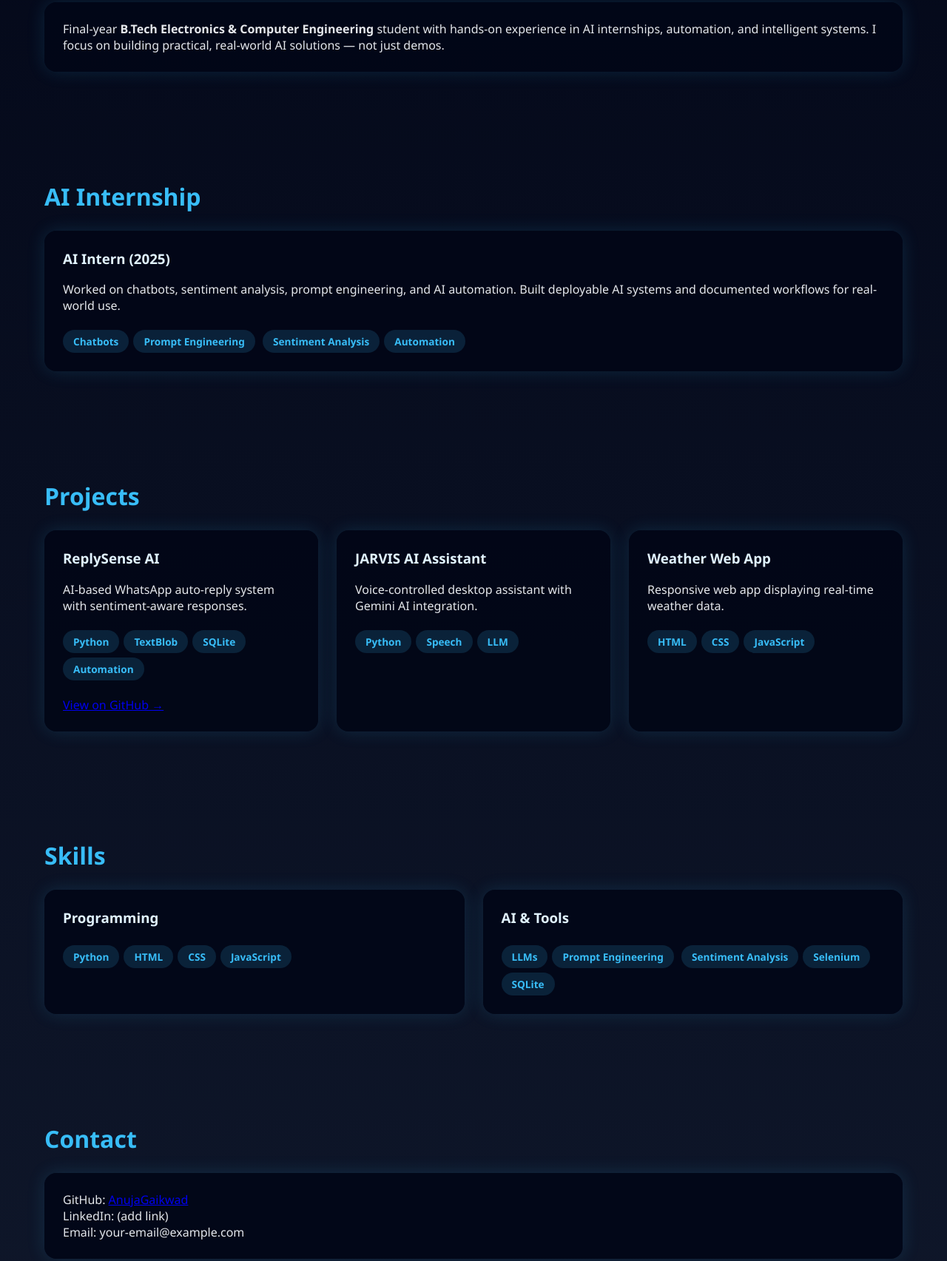
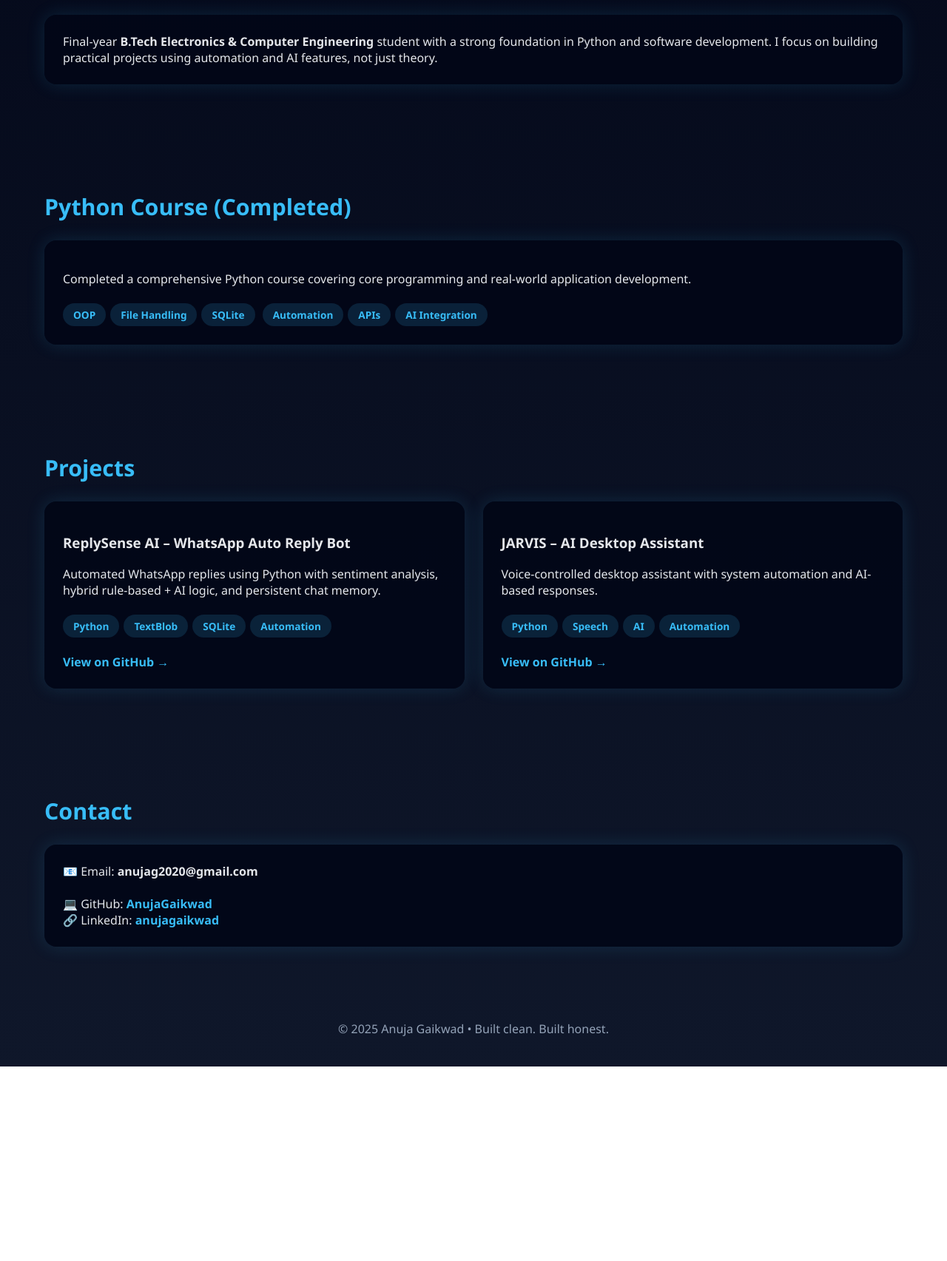
Before and after one commit to AnujaGaikwad/AnujaGaikwad.github.io, a plain HTML site: page index.html in a window 1280 px wide. Shown: the part 543-2248 px from the top of the page at 74% size. After the commit the page ends 1985 px from the top, so only its background shows below. Drawn offline with Linux system fonts and the light colour scheme.

Commit message:
Update index.html

```diff
--- a/index.html
+++ b/index.html
@@ -2,17 +2,34 @@
 <html lang="en">
 <head>
 <meta charset="UTF-8" />
-<title>Anuja Gaikwad | AI & Software Engineer</title>
+<title>Anuja Gaikwad | Software Engineer</title>
 <meta name="viewport" content="width=device-width, initial-scale=1.0" />
 
 <style>
+:root {
+  --bg: #020617;
+  --bg-soft: #0f172a;
+  --card: rgba(2,6,23,0.9);
+  --text: #e5e7eb;
+  --accent: #38bdf8;
+}
+
+.light {
+  --bg: #f8fafc;
+  --bg-soft: #e5e7eb;
+  --card: #ffffff;
+  --text: #020617;
+  --accent: #2563eb;
+}
+
 * { box-sizing: border-box; }
 
 body {
   margin: 0;
   font-family: "Segoe UI", system-ui, sans-serif;
-  background: linear-gradient(180deg, #020617, #0f172a);
-  color: #e5e7eb;
+  background: linear-gradient(180deg, var(--bg), var(--bg-soft));
+  color: var(--text);
+  transition: all 0.3s ease;
 }
 
 header {
@@ -25,25 +42,30 @@ header {
 }
 
 header h1 {
-  font-size: 3.2rem;
+  font-size: 3rem;
   margin-bottom: 8px;
 }
 
 header p {
-  font-size: 1.2rem;
+  font-size: 1.15rem;
   font-weight: 600;
 }
 
 .btn {
   display: inline-block;
-  margin-top: 22px;
-  padding: 14px 30px;
+  margin: 18px 10px 0;
+  padding: 12px 26px;
   background: #020617;
   color: #38bdf8;
   border-radius: 30px;
   font-weight: 700;
   text-decoration: none;
-  box-shadow: 0 0 25px rgba(56,189,248,0.6);
+}
+
+.toggle {
+  margin-top: 20px;
+  cursor: pointer;
+  font-size: 0.9rem;
 }
 
 section {
@@ -53,9 +75,9 @@ section {
 }
 
 h2 {
-  font-size: 2rem;
+  font-size: 1.9rem;
   margin-bottom: 25px;
-  color: #38bdf8;
+  color: var(--accent);
 }
 
 .grid {
@@ -65,15 +87,10 @@ h2 {
 }
 
 .card {
-  background: rgba(2,6,23,0.9);
+  background: var(--card);
   padding: 25px;
   border-radius: 16px;
   box-shadow: 0 0 25px rgba(56,189,248,0.15);
-}
-
-.card h3 {
-  margin-top: 0;
-  color: #e0f2fe;
 }
 
 .tags span {
@@ -82,9 +99,15 @@ h2 {
   padding: 6px 14px;
   border-radius: 20px;
   background: rgba(56,189,248,0.15);
-  color: #38bdf8;
+  color: var(--accent);
   font-size: 0.85rem;
   font-weight: 600;
+}
+
+a {
+  color: var(--accent);
+  font-weight: 600;
+  text-decoration: none;
 }
 
 .reveal {
@@ -105,36 +128,38 @@ footer {
 }
 </style>
 </head>
+
 <body>
 
 <header>
   <h1>Anuja Ramesh Gaikwad</h1>
-  <p>AI & Software Engineer | Python Developer | Automation</p>
+  <p>Software Engineer | Python Developer</p>
+
   <a class="btn" href="./Anuja_Gaikwad_Resume.pdf" target="_blank">Download Resume</a>
+
+  <div class="toggle" onclick="toggleTheme()">🌙 / ☀️ Toggle Theme</div>
 </header>
 
 <section class="reveal">
   <h2>About</h2>
   <div class="card">
-    Final-year <strong>B.Tech Electronics & Computer Engineering</strong> student with
-    hands-on experience in AI internships, automation, and intelligent systems.
-    I focus on building practical, real-world AI solutions — not just demos.
+    Final-year <strong>B.Tech Electronics & Computer Engineering</strong> student with a strong
+    foundation in Python and software development.
+    I focus on building practical projects using automation and AI features,
+    not just theory.
   </div>
 </section>
 
 <section class="reveal">
-  <h2>AI Internship</h2>
-  <div class="grid">
-    <div class="card">
-      <h3>AI Intern (2025)</h3>
-      <p>
-        Worked on chatbots, sentiment analysis, prompt engineering, and AI automation.
-        Built deployable AI systems and documented workflows for real-world use.
-      </p>
-      <div class="tags">
-        <span>Chatbots</span><span>Prompt Engineering</span>
-        <span>Sentiment Analysis</span><span>Automation</span>
-      </div>
+  <h2>Python Course (Completed)</h2>
+  <div class="card">
+    <p>
+      Completed a comprehensive Python course covering core programming and
+      real-world application development.
+    </p>
+    <div class="tags">
+      <span>OOP</span><span>File Handling</span><span>SQLite</span>
+      <span>Automation</span><span>APIs</span><span>AI Integration</span>
     </div>
   </div>
 </section>
@@ -144,66 +169,51 @@ footer {
   <div class="grid">
 
     <div class="card">
-      <h3>ReplySense AI</h3>
-      <p>AI-based WhatsApp auto-reply system with sentiment-aware responses.</p>
+      <h3>ReplySense AI – WhatsApp Auto Reply Bot</h3>
+      <p>
+        Automated WhatsApp replies using Python with sentiment analysis,
+        hybrid rule-based + AI logic, and persistent chat memory.
+      </p>
       <div class="tags">
-        <span>Python</span><span>TextBlob</span><span>SQLite</span>
-        <span>Automation</span>
+        <span>Python</span><span>TextBlob</span><span>SQLite</span><span>Automation</span>
       </div>
       <br>
-      <a href="https://github.com/AnujaGaikwad/ReplySense-AI-WhatsApp-Bot" target="_blank">View on GitHub →</a>
+      <a href="https://github.com/AnujaGaikwad/ReplySense-AI-WhatsApp-Bot" target="_blank">
+        View on GitHub →
+      </a>
     </div>
 
     <div class="card">
-      <h3>JARVIS AI Assistant</h3>
-      <p>Voice-controlled desktop assistant with Gemini AI integration.</p>
+      <h3>JARVIS – AI Desktop Assistant</h3>
+      <p>
+        Voice-controlled desktop assistant with system automation and AI-based responses.
+      </p>
       <div class="tags">
-        <span>Python</span><span>Speech</span><span>LLM</span>
+        <span>Python</span><span>Speech</span><span>AI</span><span>Automation</span>
       </div>
-    </div>
-
-    <div class="card">
-      <h3>Weather Web App</h3>
-      <p>Responsive web app displaying real-time weather data.</p>
-      <div class="tags">
-        <span>HTML</span><span>CSS</span><span>JavaScript</span>
-      </div>
+      <br>
+      <a href="https://github.com/AnujaGaikwad/Jarvis-Assistant-" target="_blank">
+        View on GitHub →
+      </a>
     </div>
 
   </div>
 </section>
 
 <section class="reveal">
-  <h2>Skills</h2>
-  <div class="grid">
-    <div class="card">
-      <h3>Programming</h3>
-      <div class="tags">
-        <span>Python</span><span>HTML</span><span>CSS</span><span>JavaScript</span>
-      </div>
-    </div>
-    <div class="card">
-      <h3>AI & Tools</h3>
-      <div class="tags">
-        <span>LLMs</span><span>Prompt Engineering</span>
-        <span>Sentiment Analysis</span><span>Selenium</span>
-        <span>SQLite</span>
-      </div>
-    </div>
-  </div>
-</section>
-
-<section class="reveal">
   <h2>Contact</h2>
   <div class="card">
-    GitHub: <a href="https://github.com/AnujaGaikwad">AnujaGaikwad</a><br>
-    LinkedIn: (add link)<br>
-    Email: your-email@example.com
+    📧 Email: <strong>anujag2020@gmail.com</strong><br><br>
+    💻 GitHub: <a href="https://github.com/AnujaGaikwad">AnujaGaikwad</a><br>
+    🔗 LinkedIn:
+    <a href="https://www.linkedin.com/in/anuja-gaikwad-468599352/" target="_blank">
+      anujagaikwad
+    </a>
   </div>
 </section>
 
 <footer>
-  © 2025 Anuja Gaikwad • AI • Build • Ship
+  © 2025 Anuja Gaikwad • Built clean. Built honest.
 </footer>
 
 <script>
@@ -215,6 +225,10 @@ window.addEventListener("scroll", () => {
     }
   });
 });
+
+function toggleTheme() {
+  document.body.classList.toggle("light");
+}
 </script>
 
 </body>
```
